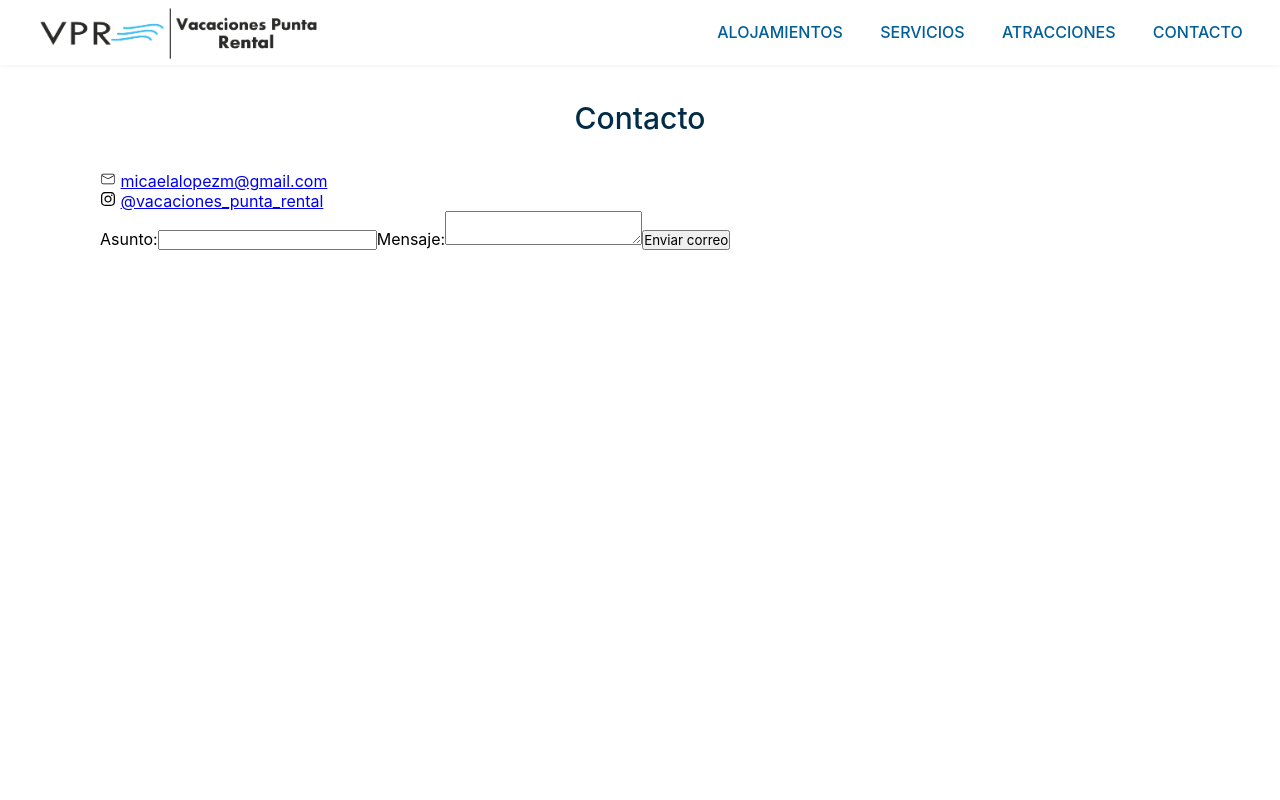
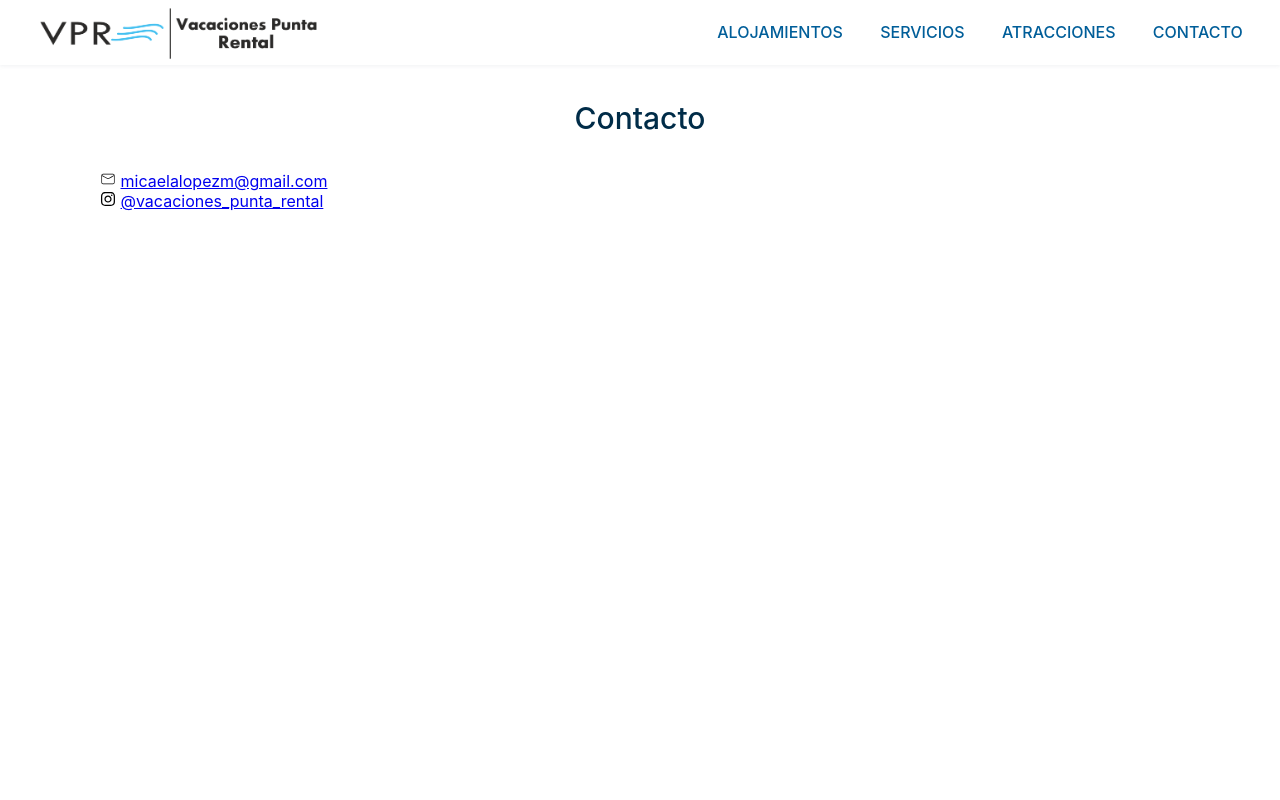
Before and after one commit to micalopez0112/vacaciones-punta-rental, a React (Create React App) app: page /contact in a window 1280 px wide. Shown: the top 800 px of the page. Built offline with nearby package versions, Linux system fonts and the light colour scheme.

Commit message:
delete contact form and full screen

```diff
--- a/src/App.css
+++ b/src/App.css
@@ -13,3 +13,7 @@
   font-family: -apple-system, BlinkMacSystemFont, "Segoe UI", Roboto, Helvetica,
     Arial, sans-serif, "Apple Color Emoji", "Segoe UI Emoji", "Segoe UI Symbol";
 }
+
+.App {
+  height: 100dvh;
+}
--- a/src/components/contact/Contact.jsx
+++ b/src/components/contact/Contact.jsx
@@ -4,18 +4,8 @@ import { CiMail } from "react-icons/ci";
 import { FaInstagram } from "react-icons/fa";
 
 const Contact = () => {
-  const [subject, setSubject] = useState("");
-  const [message, setMessage] = useState("");
-
   const email = "micaelalopezm@gmail.com";
   const instagramUsername = "vacaciones_punta_rental";
-
-  const handleSendEmail = () => {
-    const mailtoLink = `mailto:${email}?subject=${encodeURIComponent(
-      subject
-    )}&body=${encodeURIComponent(message)}`;
-    window.location.href = mailtoLink;
-  };
 
   return (
     <div className="contact-container">
@@ -31,20 +21,6 @@ const Contact = () => {
           rel="noopener noreferrer"
         >{`@${instagramUsername}`}</a>
       </div>
-      <div className="contact-form">
-        <label>Asunto:</label>
-        <input
-          type="text"
-          value={subject}
-          onChange={(e) => setSubject(e.target.value)}
-        />
-        <label>Mensaje:</label>
-        <textarea
-          value={message}
-          onChange={(e) => setMessage(e.target.value)}
-        />
-        <button onClick={handleSendEmail}>Enviar correo</button>
-      </div>
     </div>
   );
 };
```
